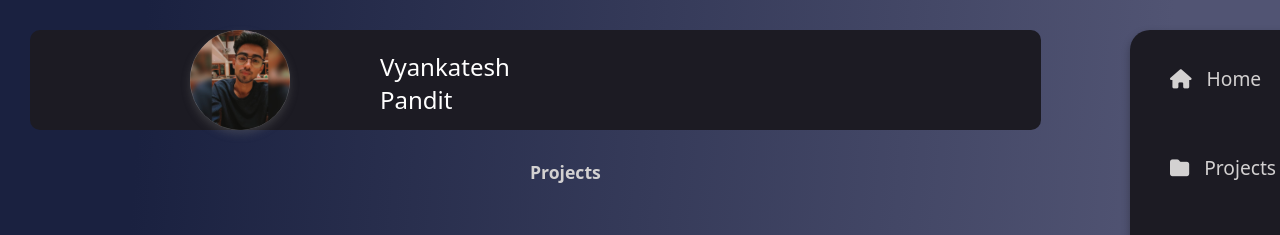
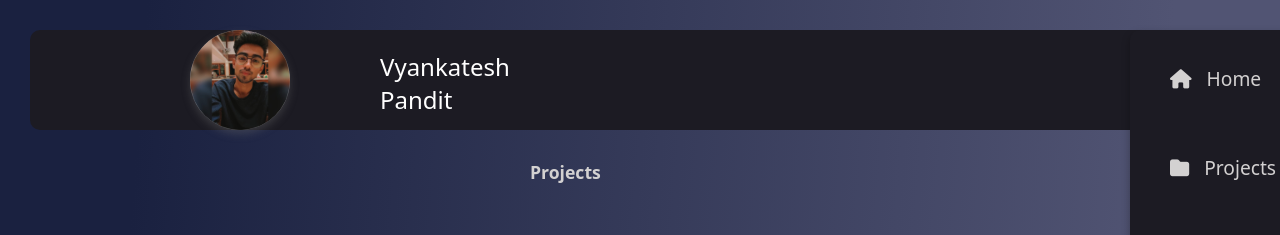
Before and after one commit to VyankateshPandit/portfolio, a plain HTML site: page index.html in a window 1280 px wide. Shown: the top 235 px of the page. Drawn offline with Linux system fonts and the light colour scheme.

Commit message:
nav radius and head width has been fixed

```diff
--- a/index.css
+++ b/index.css
@@ -41,7 +41,7 @@ height: 50px;
         background-color:#1c1b23;
         align-items: center;
         height: 100px ;
-        max-width: 79%;
+        width: autos;
         border-radius: 10px;
         /* position: sticky;
         top: 30px; */
@@ -106,7 +106,7 @@ a:hover{
 
     background-color:#1c1b23;
 
-               border-radius: 20px;
+               border-radius: 10px;
            height: 500px;
            width:200px;
            gap:50px;
```
